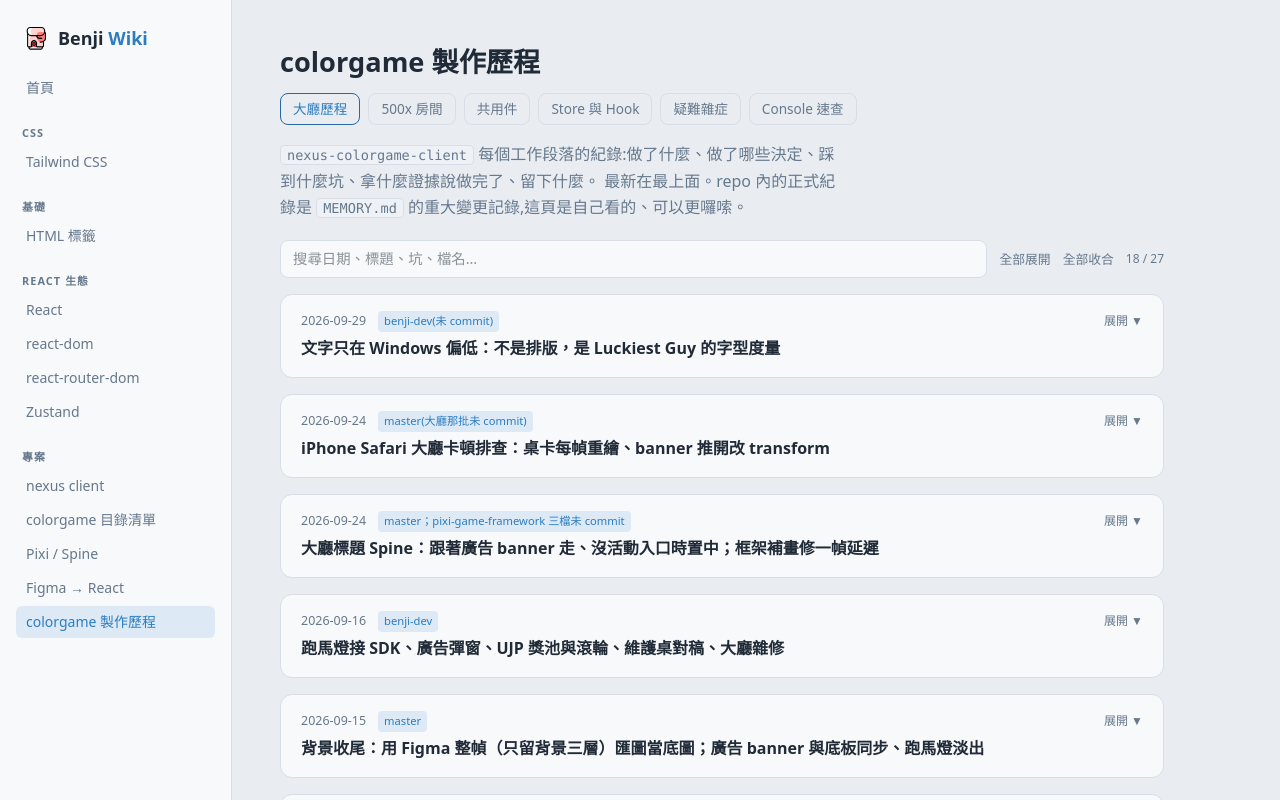
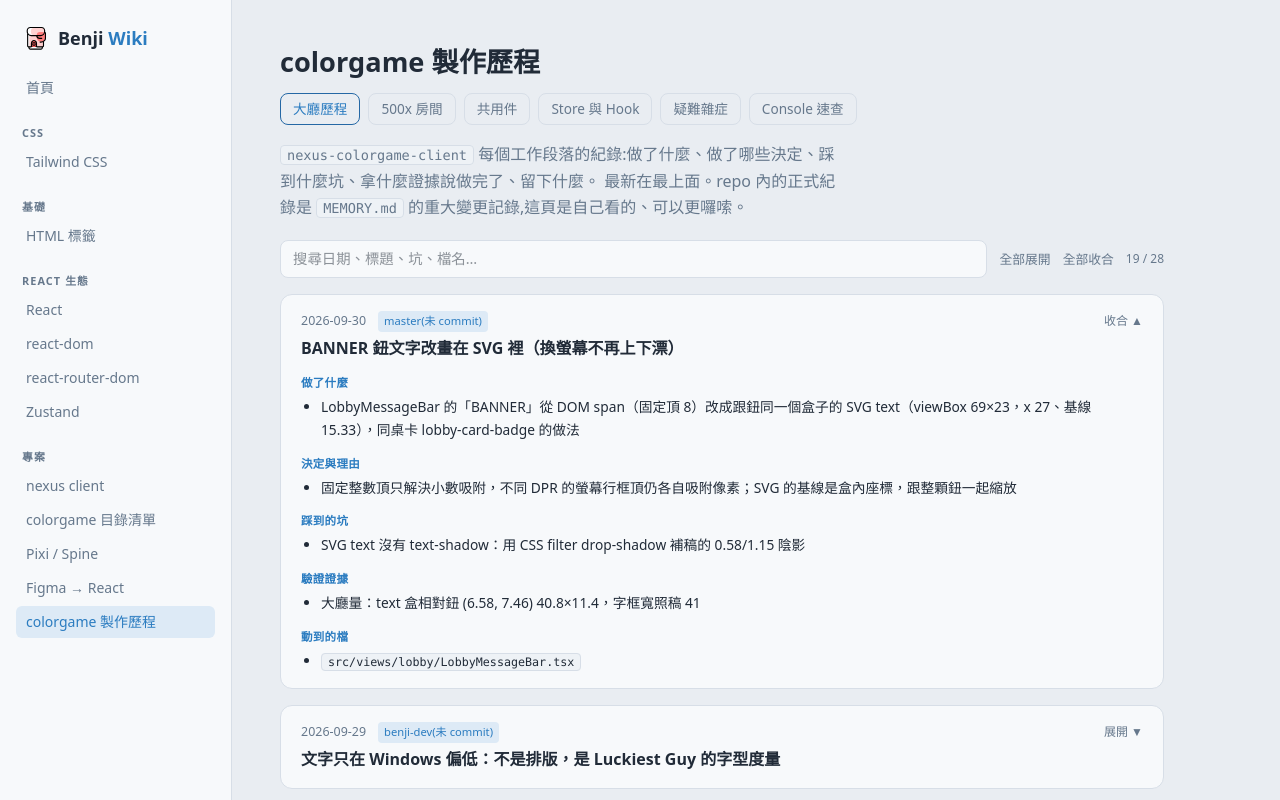
Before and after one commit to f840214/benji-wiki, a React (Vite) app: page /#/colorgame-log in a window 1280 px wide. Shown: the top 800 px of the page. Built offline with nearby package versions, Linux system fonts and the light colour scheme.

Commit message:
log: BANNER 鈕 SVG 文字

```diff
--- a/src/pages/ColorGameLogPage.jsx
+++ b/src/pages/ColorGameLogPage.jsx
@@ -16,6 +16,18 @@ import Code from '../components/Code.jsx'
 //   links    相關頁 / 文件([[文字, href]])
 
 const ENTRIES = [
+  {
+    date: '2026-09-30',
+    title: 'BANNER 鈕文字改畫在 SVG 裡（換螢幕不再上下漂）',
+    branch: 'master(未 commit)',
+    summary: ['LobbyMessageBar 的「BANNER」從 DOM span（固定頂 8）改成跟鈕同一個盒子的 SVG text（viewBox 69×23，x 27、基線 15.33），同桌卡 lobby-card-badge 的做法'],
+    decisions: ['固定整數頂只解決小數吸附，不同 DPR 的螢幕行框頂仍各自吸附像素；SVG 的基線是盒內座標，跟整顆鈕一起縮放'],
+    pitfalls: ['SVG text 沒有 text-shadow：用 CSS filter drop-shadow 補稿的 0.58/1.15 陰影'],
+    evidence: ['大廳量：text 盒相對鈕 (6.58, 7.46) 40.8×11.4，字框寬照稿 41'],
+    todo: [],
+    files: ['src/views/lobby/LobbyMessageBar.tsx'],
+    links: [],
+  },
   {
     topic: '500x',
     date: '2026-09-30',
```
